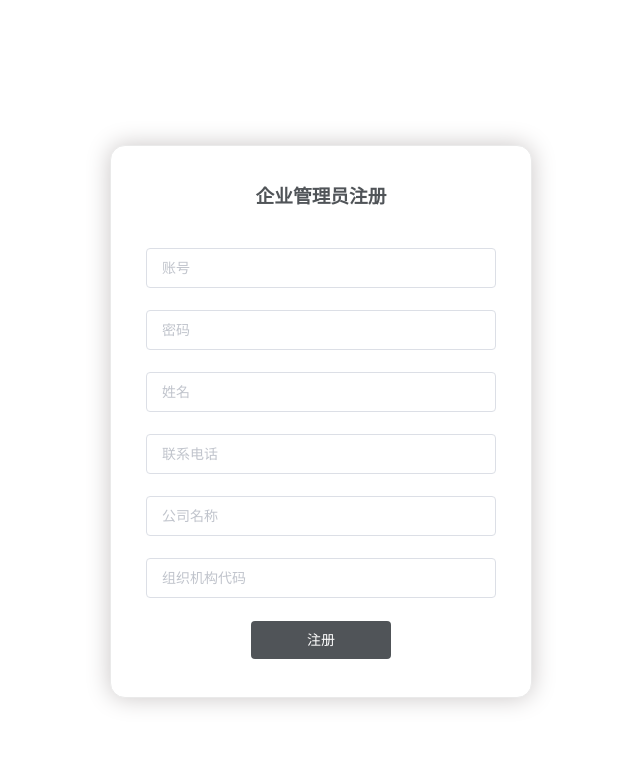
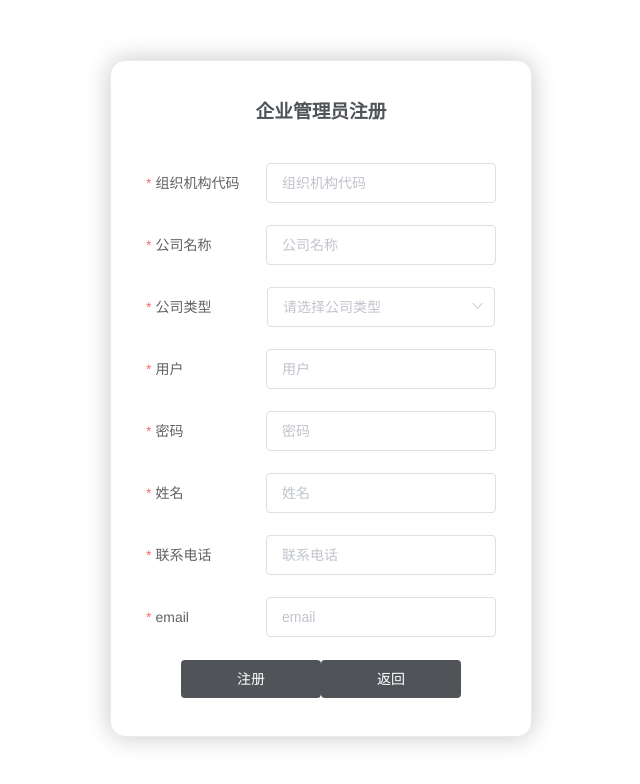
Before and after one commit to qiuyu-dev/alpha_vue, a Vue app: page /registerEnterprise in a window 1280 px wide. Shown: the top 784 px of the page, without its empty margins (319-959 px from the left). Built offline with nearby package versions, Linux system fonts and the light colour scheme.

Commit message:
modify register

```diff
--- a/src/components/admin/content/UploadForm.vue
+++ b/src/components/admin/content/UploadForm.vue
@@ -146,9 +146,9 @@
         return this.$confirm(`确定移除 ${file.name}？`)
       },
       handleSuccess (response) {
-        this.form.url = response
+        this.uploadForm.url = response
         console.log(this.uploadForm.url)
-        // this.$emit('onUpload')
+        this.$emit('onUpload')
         this.$message.warning('上传成功')
       },
       onSubmit () {
@@ -172,7 +172,7 @@
                   }).then(resp => {
                     if (resp && resp.data.code === 200) {
                       this.dialogFormVisible = false
-                      //this.$emit('onSubmit')
+                      this.$emit('onUpload')
                       console.log(resp.data.message)
                     }
                   })
--- a/src/components/register/RegisterEnterprise.vue
+++ b/src/components/register/RegisterEnterprise.vue
@@ -1,34 +1,45 @@
 <template>
   <div id="paper">
-  <el-form :model="loginForm" :rules="rules" class="login-container" label-position="left"
+  <el-form :model="registerForm" :rules="rules" ref="registerForm" class="login-container" label-position="left"
            label-width="0px" v-loading="loading">
     <h3 class="login_title">企业管理员注册</h3>
-    <el-form-item prop="username">
-      <el-input type="text" v-model="loginForm.username"
-                auto-complete="off" placeholder="账号"></el-input>
+    <el-form-item label="组织机构代码" :label-width="formLabelWidth" prop="orgcode">
+      <el-input type="text" v-model.trim="registerForm.orgcode"
+                auto-complete="off" placeholder="组织机构代码"></el-input>
     </el-form-item>
-    <el-form-item prop="password">
-      <el-input type="password" v-model="loginForm.password"
+    <el-form-item label="公司名称" :label-width="formLabelWidth" prop="crop">
+      <el-input type="text" v-model.trim="registerForm.crop"
+                auto-complete="off" placeholder="公司名称"></el-input>
+    </el-form-item>
+    <el-form-item label="公司类型" :label-width="formLabelWidth" prop="ctype">
+      <el-select v-model="registerForm.ctype" placeholder="请选择公司类型">
+          <el-option label="保险商" value="1"></el-option>
+          <el-option label="服务商" value="2"></el-option>
+        </el-select>
+    </el-form-item>
+    <el-form-item label="用户" :label-width="formLabelWidth" prop="username">
+      <el-input type="text" v-model.trim="registerForm.username"
+                auto-complete="off" placeholder="用户"></el-input>
+    </el-form-item>
+    <el-form-item label="密码" :label-width="formLabelWidth" prop="password">
+      <el-input type="password" v-model.trim="registerForm.password"
                 auto-complete="off" placeholder="密码"></el-input>
     </el-form-item>
-    <el-form-item>
-      <el-input type="text" v-model="loginForm.name"
+    <el-form-item label="姓名" :label-width="formLabelWidth" prop="name">
+      <el-input type="text" v-model.trim="registerForm.name"
                 auto-complete="off" placeholder="姓名"></el-input>
     </el-form-item>
-    <el-form-item>
-      <el-input type="text" v-model="loginForm.phone"
+    <el-form-item label="联系电话" :label-width="formLabelWidth" prop="phone">
+      <el-input type="text" v-model.trim="registerForm.phone"
                 auto-complete="off" placeholder="联系电话"></el-input>
     </el-form-item>
-    <el-form-item>
-      <el-input type="text" v-model="loginForm.crop"
-                auto-complete="off" placeholder="公司名称"></el-input>
-    </el-form-item>
-    <el-form-item>
-      <el-input type="text" v-model="loginForm.orgcode"
-                auto-complete="off" placeholder="组织机构代码"></el-input>
+    <el-form-item label="email" :label-width="formLabelWidth" prop="email">
+      <el-input type="text" v-model.trim="registerForm.email"
+                auto-complete="off" placeholder="email" @blur="validEmail()"></el-input>
     </el-form-item>
     <el-form-item style="width: 100%">
       <el-button type="primary" style="width: 40%;background: #505458;border: none" v-on:click="register">注册</el-button>
+      <router-link to="login"><el-button type="primary" style="width: 40%;background: #505458;border: none">返回</el-button></router-link>
     </el-form-item>
   </el-form>
   </div>
@@ -37,37 +48,49 @@
   export default{
     data () {
       return {
+        formLabelWidth: '120px',
         rules: {
+          orgcode: [{required: true, message: '组织机构代码不能为空', trigger: 'blur'}],
+          crop: [{required: true, message: '公司名称不能为空', trigger: 'blur'}],
+          ctype: [{required: true, message: '请选择公司类型', trigger: 'blur'}],
           username: [{required: true, message: '用户名不能为空', trigger: 'blur'}],
-          password: [{required: true, message: '密码不能为空', trigger: 'blur'}]
+          password: [{required: true, message: '密码不能为空', trigger: 'blur'}],
+          name: [{required: true, message: '姓名不能为空', trigger: 'blur'}],
+          phone: [{required: true, message: '联系电话不能为空', trigger: 'blur'}],
+          email: [{required: true, message: 'email不能为空', trigger: 'blur'}]
         },
         checked: true,
-        loginForm: {
+        registerForm: {
+          orgcode: '',
+          crop: '',
+          ctype: '',
           username: '',
           password: '',
           name: '',
           phone: '',
-          email: '',
-          crop: '',
-          orgcode: '',
+          email: ''
         },
         loading: false
       }
     },
     methods: {
       register () {
+        this.$refs.registerForm.validate((valid) => {
+          if (valid) {
+              if(this.validEmail()){
+                return
+              }
               var _this = this
-        this.$axios
-          .post('/register', {
-            username: this.loginForm.username,
-            password: this.loginForm.password,
-            name: this.loginForm.name,
-            phone: this.loginForm.phone,
-            email: this.loginForm.email,
-            crop: this.loginForm.crop,
-            orgcode: this.loginForm.orgcode
-          })
-          .then(resp => {
+              this.$axios.post('/register', {
+              crop: this.registerForm.crop,
+              orgcode: this.registerForm.orgcode,
+              ctype: this.registerForm.ctype,
+              username: this.registerForm.username,
+              password: this.registerForm.password,
+              name: this.registerForm.name,
+              phone: this.registerForm.phone,
+              email: this.registerForm.email
+            }).then(resp => {
                 if (resp.data.code === 200) {
                   this.$alert('注册成功', '提示', {
                     confirmButtonText: '确定'
@@ -78,9 +101,25 @@
                     confirmButtonText: '确定'
                   })
                 }
+              }).catch(failResponse => {})
+            } else {
+              console.log('error submit')
+              return false
+          }
         })
-          .catch(failResponse => {})
+      },
+     validEmail() {
+        const reg = /^(([^<>()\[\]\\.,;:\s@"]+(\.[^<>()\[\]\\.,;:\s@"]+)*)|(".+"))@((\[[0-9]{1,3}\.[0-9]{1,3}\.[0-9]{1,3}\.[0-9]{1,3}\])|(([a-zA-Z\-0-9]+\.)+[a-zA-Z]{2,}))$/
+        if(!reg.test(this.registerForm.email)){
+           this.$alert('邮箱格式不正确', '提示', {
+                    confirmButtonText: '确定'
+                  })
+           return true
+        } else {
+          return false
         }
+      }
+
     }
   }
 </script>
@@ -99,7 +138,7 @@
   .login-container {
     border-radius: 15px;
     background-clip: padding-box;
-    margin: 90px auto;
+    margin: 5px auto;
     width: 350px;
     padding: 35px 35px 15px 35px;
     background: #fff;
--- a/src/router/index.js
+++ b/src/router/index.js
@@ -7,6 +7,11 @@ import RegisterEnterprise from '@/components/register/RegisterEnterprise'
 
 
 Vue.use(Router)
+
+const originalPush = Router.prototype.push
+Router.prototype.push = function push(location) {
+  return originalPush.call(this, location).catch(err => err)
+}
 
 export default new Router({
   mode: 'history',
```
Also changed, not shown: src/components/admin/content/CustomerOrderManagement.vue (+10 -1 lines). Lines whose indentation alone changed are shown as unchanged.
